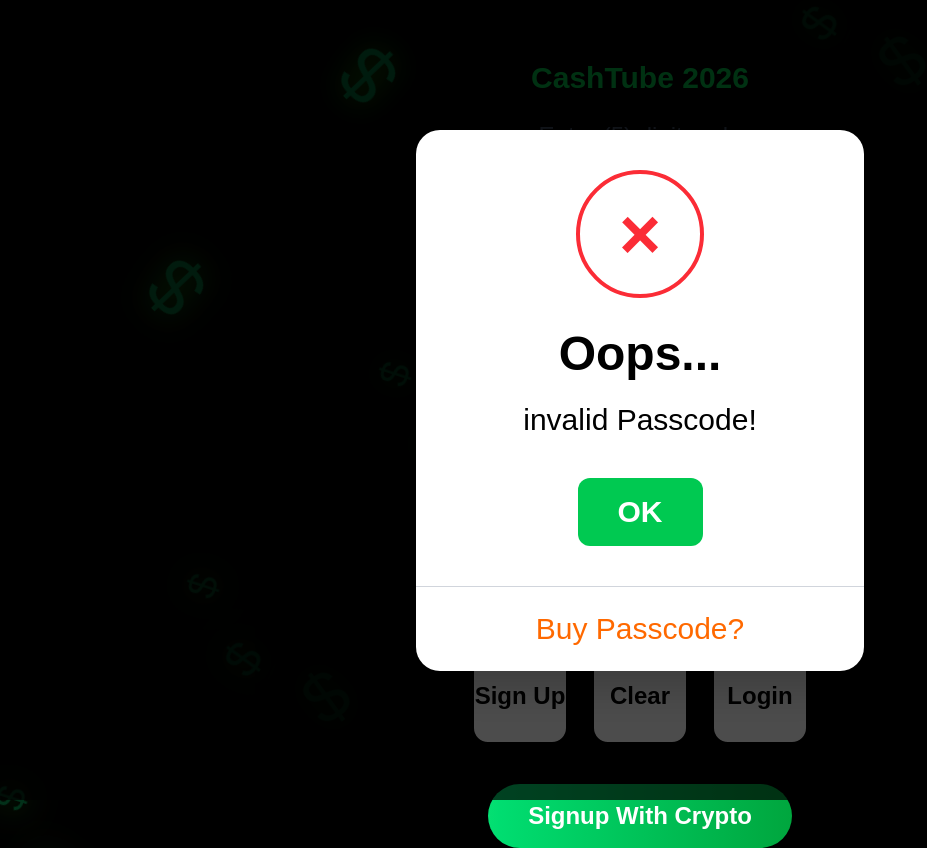
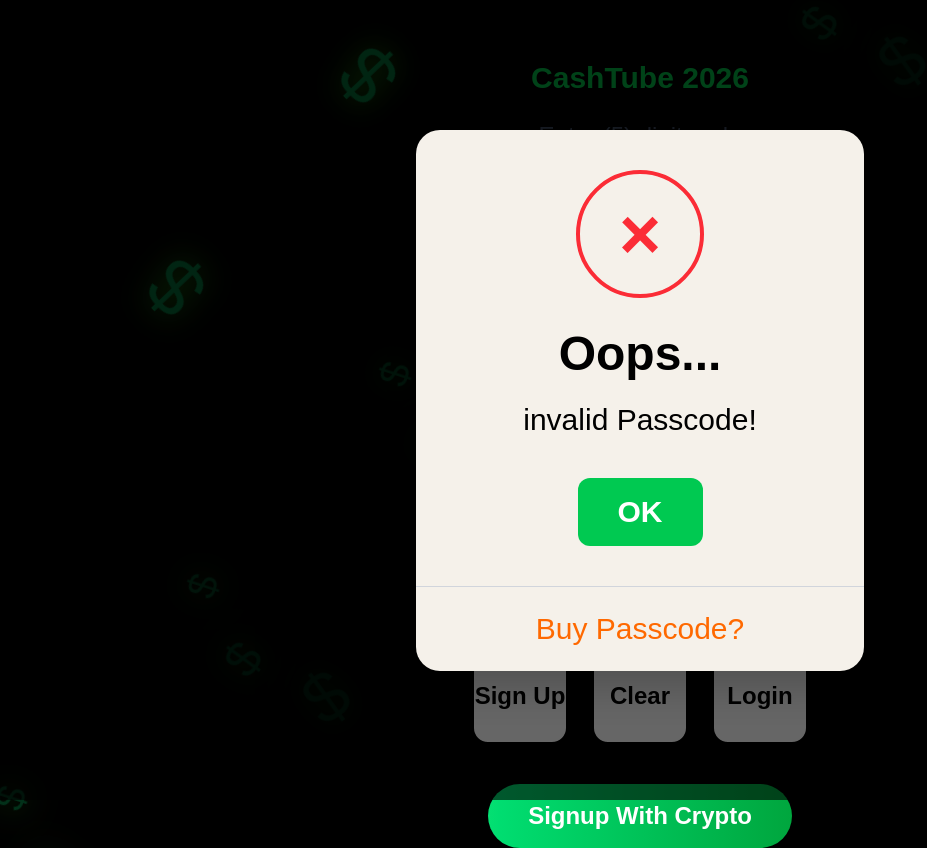
Before and after one commit to excelo7/cashtube2, a Next.js app: page /login in a window 1280 px wide. Both pictures are taken after a click on the button "Login". Shown: the whole page, without its empty margins (0-927 px from the left). Built offline with nearby package versions, Linux system fonts and the light colour scheme.

Commit message:
popup final

```diff
--- a/app/login/page.tsx
+++ b/app/login/page.tsx
@@ -97,9 +97,9 @@ export default function LoginPage() {
         </a>
 
         {showPopup && (
-          <div className="fixed inset-0 bg-black/70 flex items-center justify-center z-50">
+          <div className="fixed inset-0 bg-black/60 flex items-center justify-center z-50">
 
-            <div className="bg-white w-[90%] max-w-md rounded-3xl overflow-hidden shadow-2xl">
+            <div className="bg-[#f5f1ea] w-[90%] max-w-md rounded-3xl overflow-hidden shadow-2xl">
 
               <div className="p-10 text-center">
 
```
